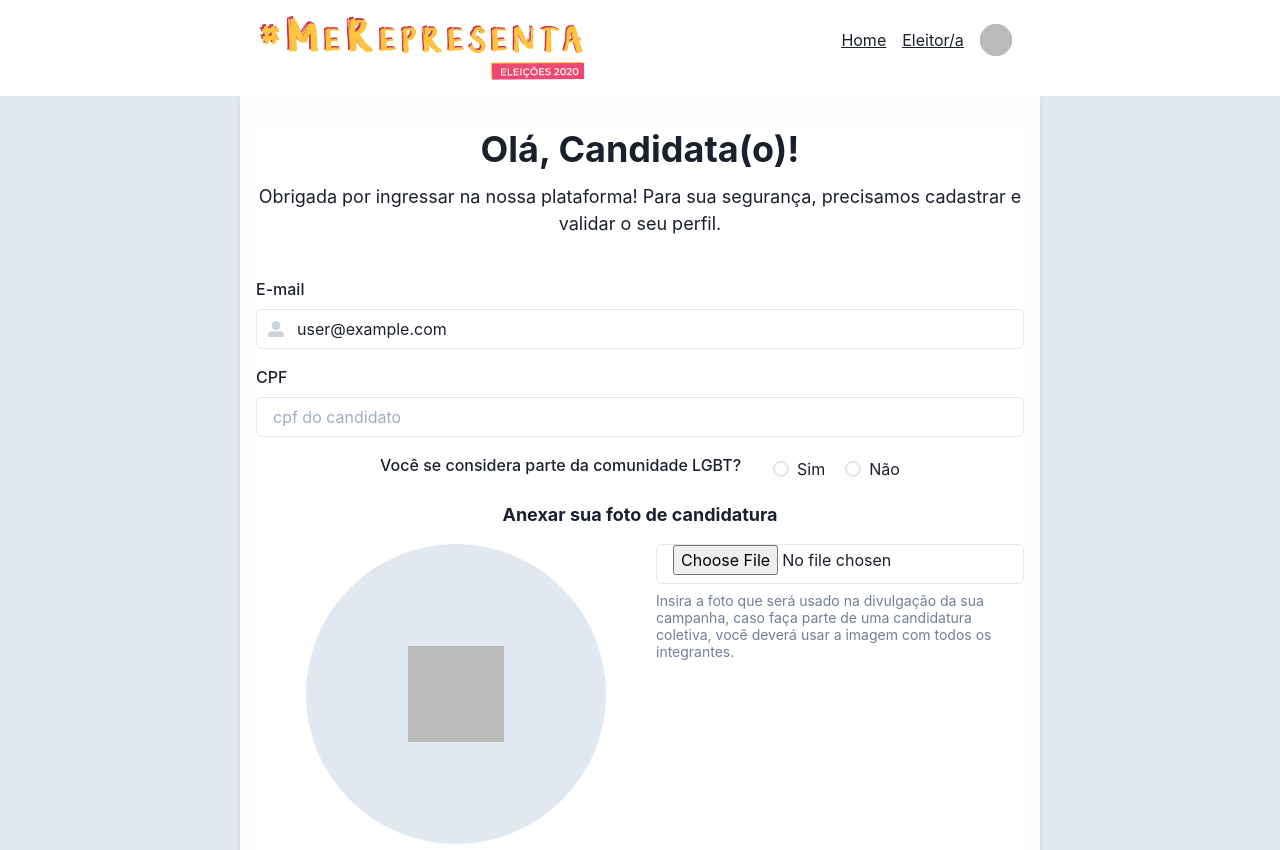
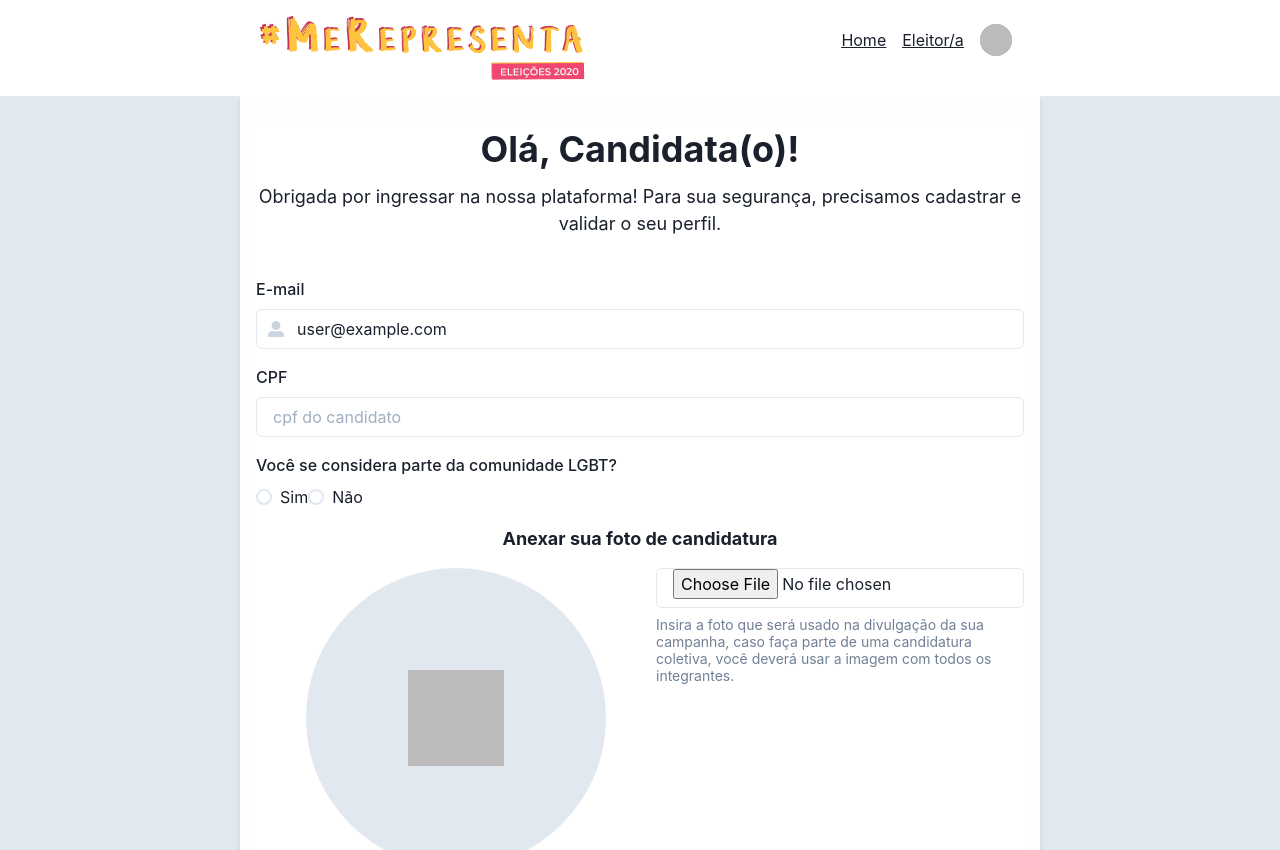
Before and after one commit to vivianedias/me-representa, a Next.js app: page /candidato/cadastro in a window 1280 px wide. Shown: the top 850 px of the page. Built offline with nearby package versions, Linux system fonts and the light colour scheme; no server answers; sample sign-in values are in the browser's storage.

Commit message:
feat: makes lgbt fields work together

```diff
--- a/pages/candidato/cadastro.jsx
+++ b/pages/candidato/cadastro.jsx
@@ -155,16 +155,36 @@ function ImageField({ t, isLoading, uploadS3, imageUrl }) {
   );
 }
 
-function SelectSexualOrientation({ t, errors, values }) {
+const Error = ({ name, children }) => (
+  <Field name={name} subscription={{ error: true, touched: true }}>
+    {({ meta: { error, touched } }) =>
+      children({
+        hasError: error && touched,
+        error,
+      })
+    }
+  </Field>
+);
+
+const Condition = ({ when, is, children }) => {
+  return (
+    <Field name={when} subscription={{ value: true }}>
+      {({ input: { value } }) => (value === is ? children : null)}
+    </Field>
+  );
+};
+
+function SelectSexualOrientation({ t }) {
   const { required } = validations(t);
-  const memoedValues = useMemo(() => values, [values]);
-  const memoedErrors = useMemo(() => errors, [errors]);
 
   return (
     <>
-      <RadioGroup defaultValue="2" isInvalid={errors.lgbtConfirm}>
-        <Stack spacing={5} direction="row">
+      <Error name="lgbtConfirm">
+        {({ hasError, error }) => (
+          <FormControl isInvalid={hasError}>
             <FormLabel>{t("lgbt.confirm.label")}</FormLabel>
+            <Stack spacing={5} direction="column">
+              <RadioGroup>
                 <Field
                   name="lgbtConfirm"
                   value="true"
@@ -197,15 +217,18 @@ function SelectSexualOrientation({ t, errors, values }) {
                     </Radio>
                   )}
                 </Field>
+              </RadioGroup>
             </Stack>
-        <FormErrorMessage>{memoedErrors.lgbtConfirm}</FormErrorMessage>
-      </RadioGroup>
-      {memoedValues.lgbtConfirm === "true" ? (
+            <FormErrorMessage>{error}</FormErrorMessage>
+          </FormControl>
+        )}
+      </Error>
+      <Condition when="lgbtConfirm" is="true">
         <Field name="lgbt" validate={required}>
           {({ input, meta }) => {
             return (
-              <>
-                <Select {...input} isInvalid={meta.touched && meta.error}>
+              <FormControl isInvalid={meta.touched && meta.error}>
+                <Select {...input}>
                   <option value="">{t("lgbt.options.default")}</option>
                   <option value="lesbian">{t("lgbt.options.lesbian")}</option>
                   <option value="bissexual">
@@ -216,11 +239,11 @@ function SelectSexualOrientation({ t, errors, values }) {
                   <option value="other">{t("lgbt.options.other")}</option>
                 </Select>
                 <FormErrorMessage>{meta.error}</FormErrorMessage>
-              </>
+              </FormControl>
             );
           }}
         </Field>
-      ) : null}
+      </Condition>
     </>
   );
 }
@@ -288,23 +311,13 @@ export default function CadastroCandidato({ session, candidate }) {
               image: null,
               cpf: candidate?.cpf || "",
             }}
-            render={({
-              handleSubmit,
-              submitting,
-              pristine,
-              errors,
-              values,
-            }) => {
+            render={({ handleSubmit, submitting, pristine }) => {
               return (
                 <Box as="form" onSubmit={handleSubmit} my={10}>
                   <Stack spacing={4} align="center">
                     <EmailField t={t} />
                     <CpfField t={t} />
-                    <SelectSexualOrientation
-                      t={t}
-                      errors={errors}
-                      values={values}
-                    />
+                    <SelectSexualOrientation t={t} />
                     <ImageField t={t} {...s3Props} />
                   </Stack>
                   <Flex justifyContent="flex-end" mt={8}>
```
Lines whose indentation alone changed are shown as unchanged.
